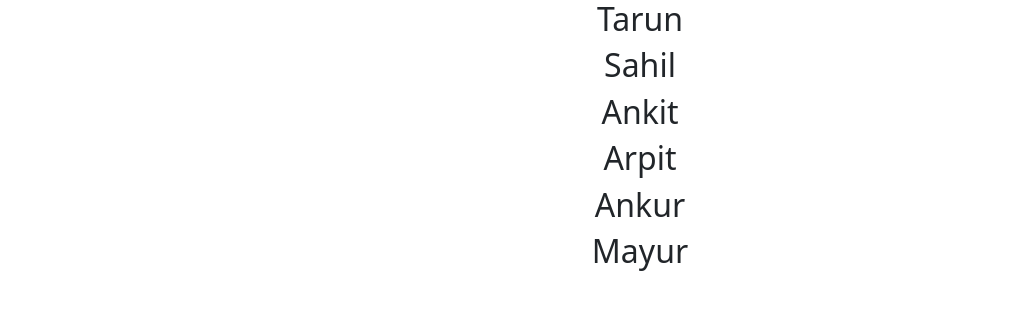
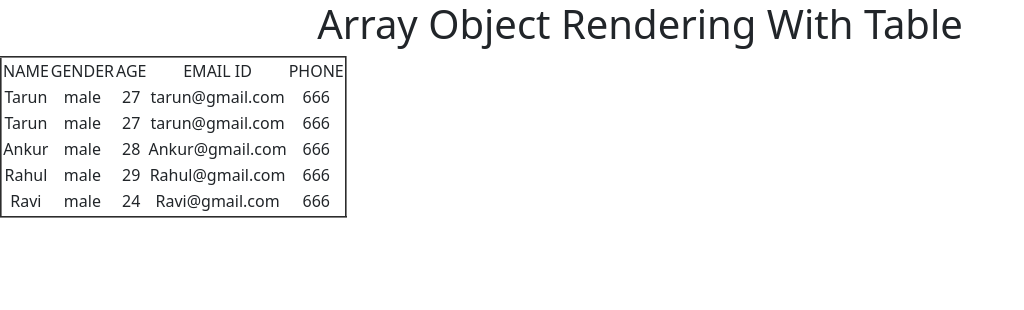
Before and after one commit to Tarunkumar2407/ReactBasics, a React (Create React App) app: page / in a window 1280 px wide. Shown: the top 310 px of the page, without its empty margins (0-1024 px from the left). Built offline with nearby package versions, Linux system fonts and the light colour scheme.

Commit message:
array object render

```diff
--- a/src/App.js
+++ b/src/App.js
@@ -1,7 +1,8 @@
 import './App.css';
-import ArrayRendering from './Components/arrayRendering/ArrayRendering';
+import ArrayObjectRendering from './Components/arrayRendering/ArrayOfObjectRendering';
+// import ArrayRendering from './Components/arrayRendering/ArrayRendering';
 // import BootStrapButtons from './Components/bootstrap/BootStrapButtons';
-import Tailwind from './Components/tailwindcss.js/Tailwind';
+// import Tailwind from './Components/tailwindcss.js/Tailwind';
 // import Counter1 from './Components/useCustomHook/Counter1';
 // import Counter2 from './Components/useCustomHook/Counter2';
 // import ComplexState from './Components/useReducer/ComplexState';
@@ -74,7 +75,8 @@ function App() {
       {/* <Counter2 /> */}
       {/* <BootStrapButtons /> */}
       {/* <Tailwind /> */}
-      <ArrayRendering />
+      {/* <ArrayRendering /> */}
+      <ArrayObjectRendering />
     </div>
   );
 }
--- /dev/null
+++ b/src/Components/arrayRendering/ArrayOfObjectRendering.js
@@ -0,0 +1,69 @@
+import React from "react";
+
+const ArrayObjectRendering = () => {
+  const array = [
+    {
+      name: "Tarun",
+      gender: "male",
+      age: "27",
+      email: "tarun@gmail.com",
+      phone: "666",
+    },
+    {
+      name: "Tarun",
+      gender: "male",
+      age: "27",
+      email: "tarun@gmail.com",
+      phone: "666",
+    },
+    {
+      name: "Ankur",
+      gender: "male",
+      age: "28",
+      email: "Ankur@gmail.com",
+      phone: "666",
+    },
+    {
+      name: "Rahul",
+      gender: "male",
+      age: "29",
+      email: "Rahul@gmail.com",
+      phone: "666",
+    },
+    {
+      name: "Ravi",
+      gender: "male",
+      age: "24",
+      email: "Ravi@gmail.com",
+      phone: "666",
+    },
+  ];
+  return (
+    <div>
+     <h1>Array Object Rendering With Table</h1>
+      <table border="2">
+        <tr>
+          <td>NAME</td>
+          <td>GENDER</td>
+          <td>AGE</td>
+          <td>EMAIL ID</td>
+          <td>PHONE</td>
+        </tr>
+        {array.map((item) => {
+          return (
+            <tr>
+              <td>{item.name}</td>
+              <td>{item.gender}</td>
+              <td>{item.age}</td>
+              <td>{item.email}</td>
+              <td>{item.phone}</td>
+            </tr>
+          );
+        })}
+        <td></td>
+      </table>
+    </div>
+  );
+};
+
+export default ArrayObjectRendering;
```
